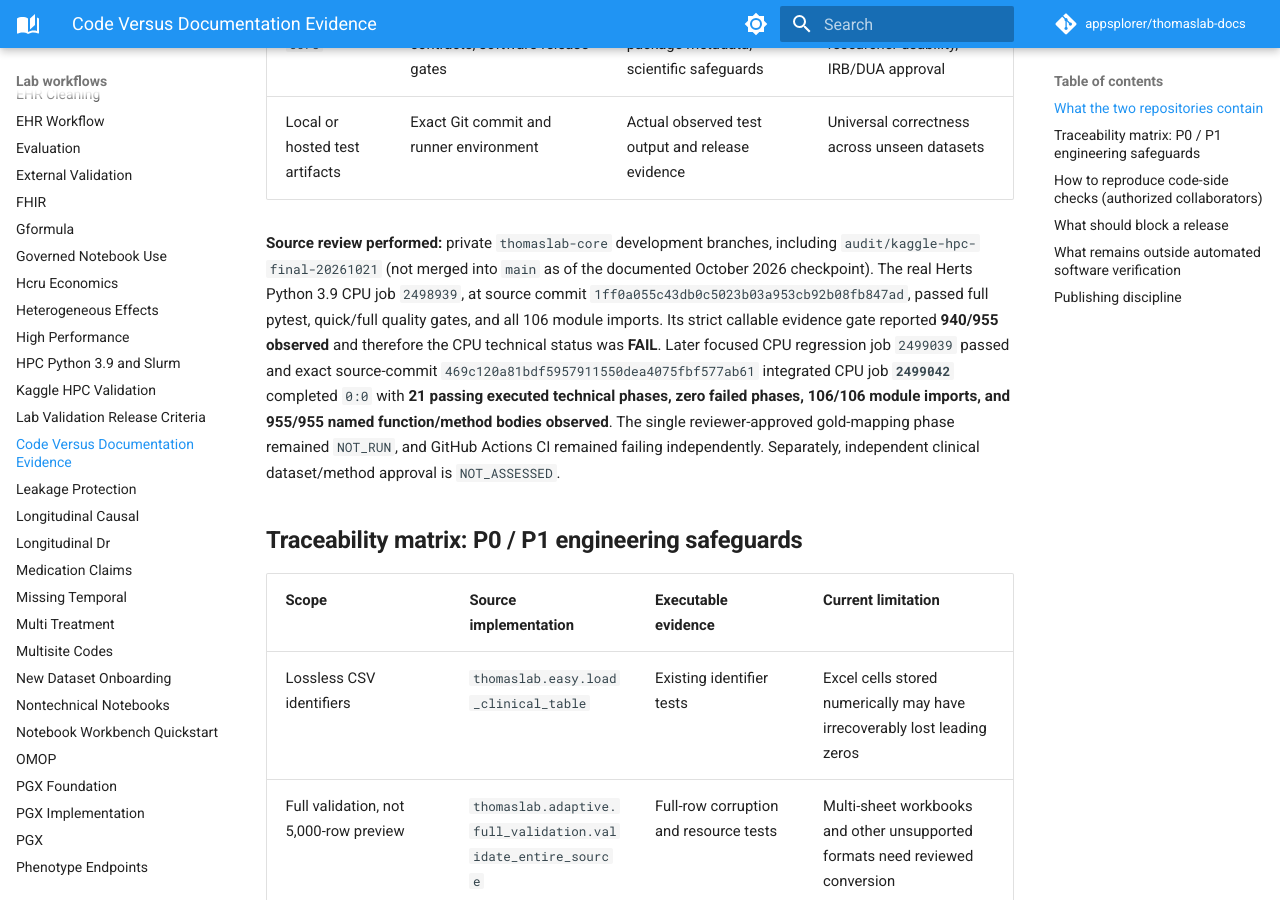
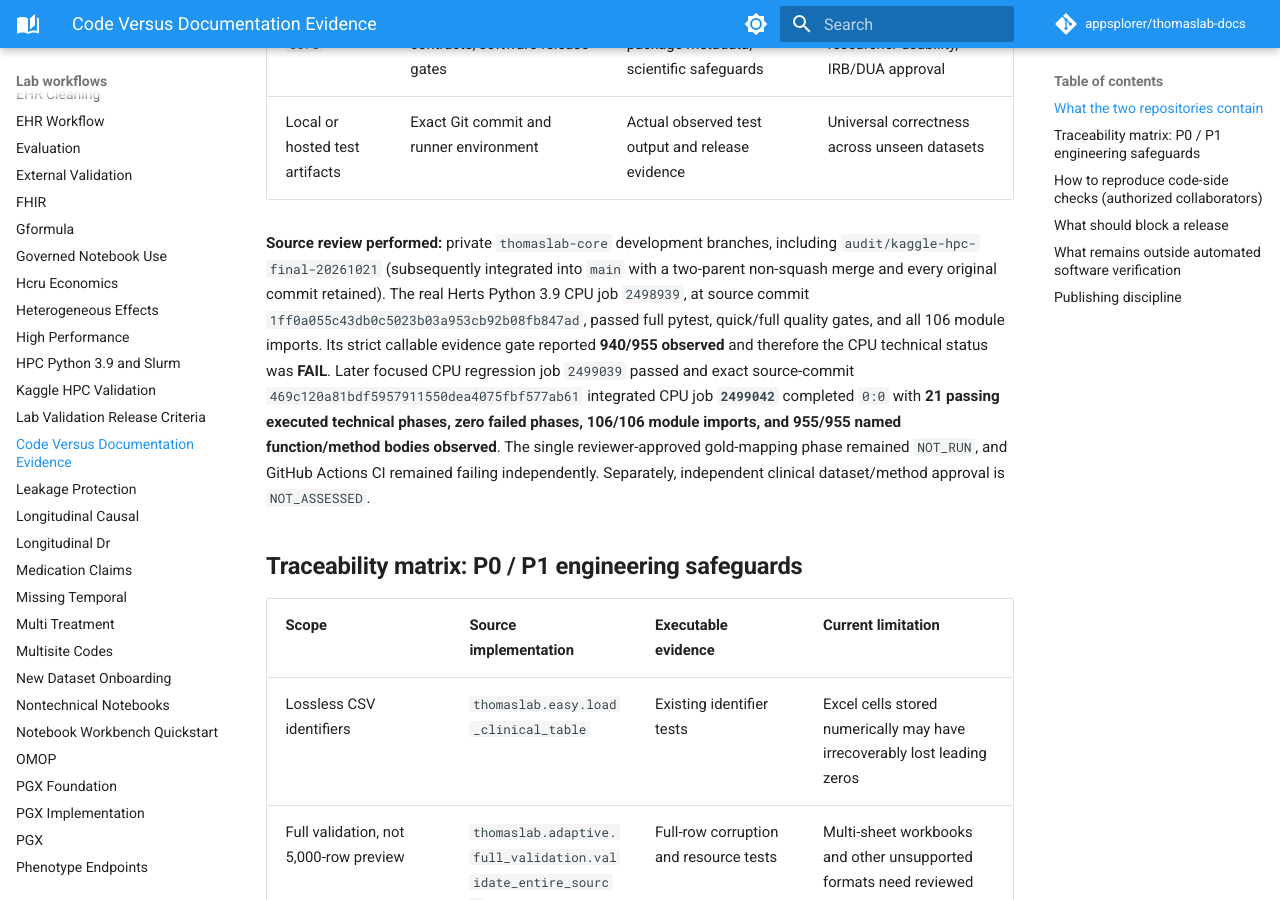
Before and after one commit to appsplorer/thomaslab-docs, an MkDocs documentation site: the page built from docs/guides/code-documentation-evidence.md, in a window 1280 px wide and 900 px high, scrolled down 653 px. Built offline with MkDocs 1.6.1 and Material for MkDocs 9.7.7, drawn with Linux system fonts in a browser that asks for light colours; comment, search, counter and statistics services are not loaded; some of the changed text lies outside the part shown.

Commit message:
docs: synchronize current main-branch installation and research readiness after history-preserving merge

```diff
--- a/docs/guides/code-documentation-evidence.md
+++ b/docs/guides/code-documentation-evidence.md
@@ -11,7 +11,7 @@
 | Private `thomaslab-core` | Implementation, notebooks, tests, data contracts, software-release gates | Source inspection, executable tests, package metadata, scientific safeguards | Automatic external validity, independent researcher usability, IRB/DUA approval |
 | Local or hosted test artifacts | Exact Git commit and runner environment | Actual observed test output and release evidence | Universal correctness across unseen datasets |
 
-**Source review performed:** private `thomaslab-core` development branches, including `audit/kaggle-hpc-final-20261021` (not merged into `main` as of the documented October 2026 checkpoint). The real Herts Python 3.9 CPU job `2498939`, at source commit `1ff0a055c43db0c5023b03a953cb92b08fb847ad`, passed full pytest, quick/full quality gates, and all 106 module imports. Its strict callable evidence gate reported **940/955 observed** and therefore the CPU technical status was **FAIL**. Later focused CPU regression job `2499039` passed and exact source-commit `469c120a81bdf5957911550dea4075fbf577ab61` integrated CPU job **`2499042`** completed `0:0` with **21 passing executed technical phases, zero failed phases, 106/106 module imports, and 955/955 named function/method bodies observed**. The single reviewer-approved gold-mapping phase remained `NOT_RUN`, and GitHub Actions CI remained failing independently. Separately, independent clinical dataset/method approval is `NOT_ASSESSED`.
+**Source review performed:** private `thomaslab-core` development branches, including `audit/kaggle-hpc-final-20261021` (subsequently integrated into `main` with a two-parent non-squash merge and every original commit retained). The real Herts Python 3.9 CPU job `2498939`, at source commit `1ff0a055c43db0c5023b03a953cb92b08fb847ad`, passed full pytest, quick/full quality gates, and all 106 module imports. Its strict callable evidence gate reported **940/955 observed** and therefore the CPU technical status was **FAIL**. Later focused CPU regression job `2499039` passed and exact source-commit `469c120a81bdf5957911550dea4075fbf577ab61` integrated CPU job **`2499042`** completed `0:0` with **21 passing executed technical phases, zero failed phases, 106/106 module imports, and 955/955 named function/method bodies observed**. The single reviewer-approved gold-mapping phase remained `NOT_RUN`, and GitHub Actions CI remained failing independently. Separately, independent clinical dataset/method approval is `NOT_ASSESSED`.
 
 ## Traceability matrix: P0 / P1 engineering safeguards
 
```
Also changed, not shown: other parts of docs/guides/code-documentation-evidence.md (+1 -1 lines).
